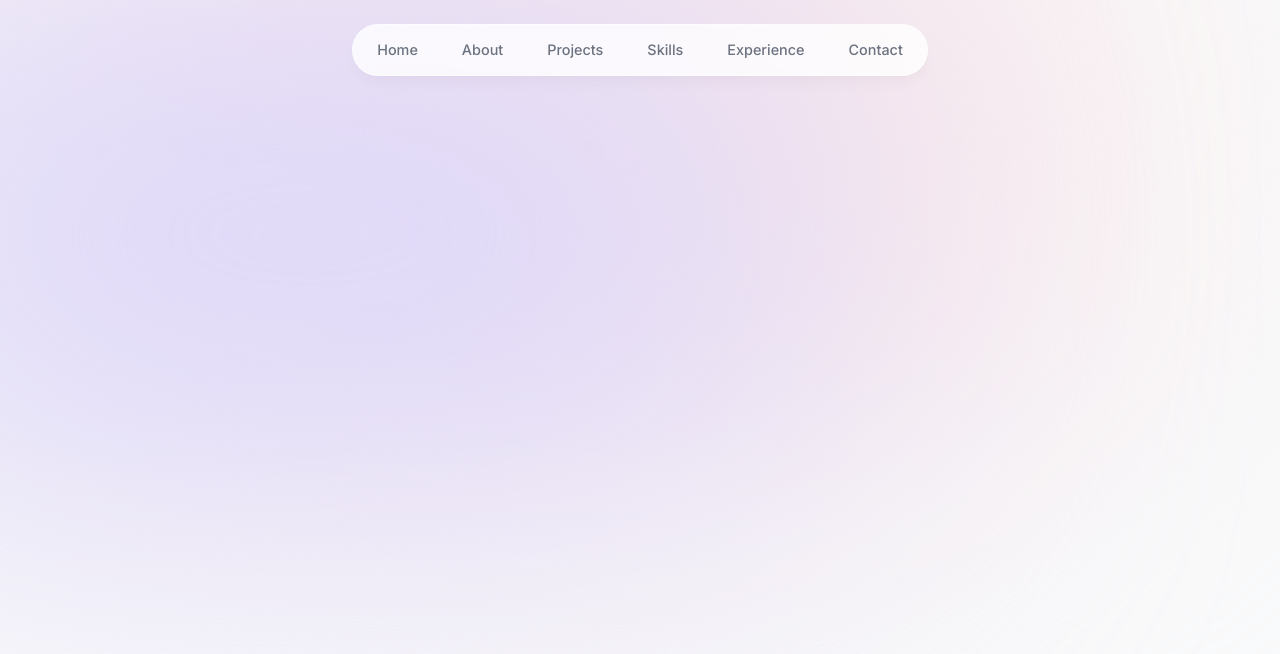
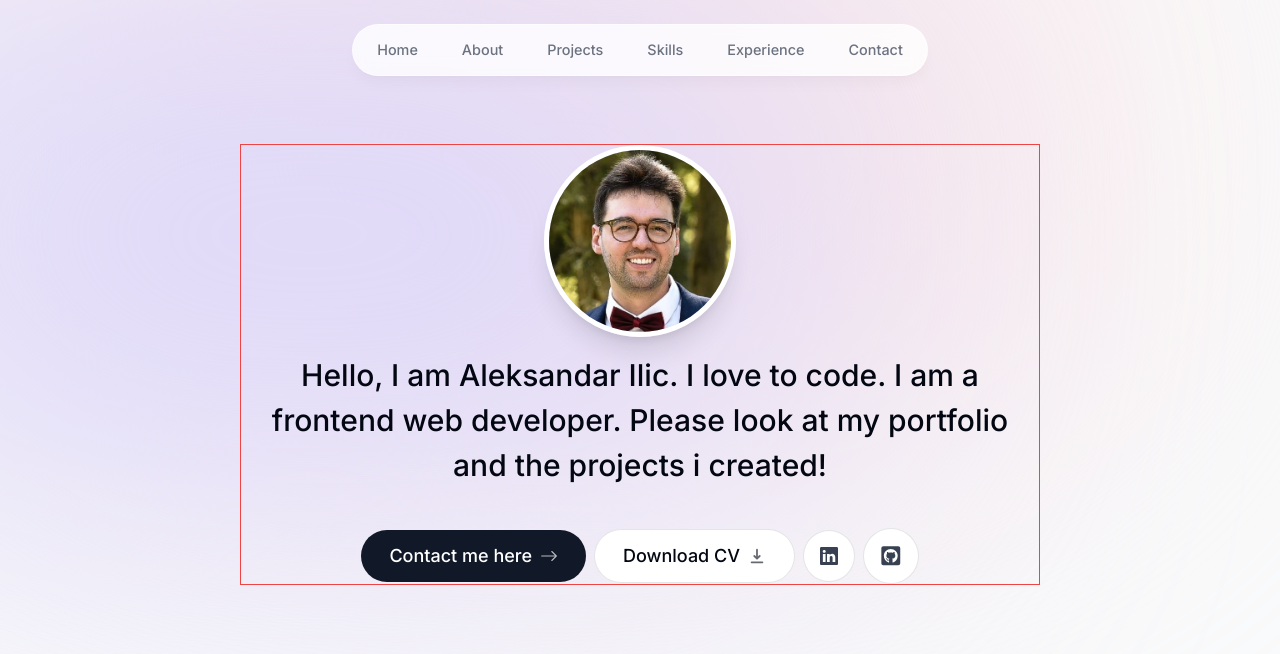
Before and after one commit to AleksandarI01/portfolio, a Next.js app: page / in a window 1280 px wide. Shown: the top 654 px of the page. Built offline with nearby package versions, Linux system fonts and the light colour scheme.

Commit message:
intro section created

```diff
--- a/app/layout.tsx
+++ b/app/layout.tsx
@@ -19,7 +19,7 @@ export default function RootLayout({
   return (
     <html lang="en">
       <body
-        className={`${inter.className} bg-gray-50 text-gray-950 relative h-[1000px]`}
+        className={`${inter.className} bg-gray-50 text-gray-950 relative h-[1000px] pt-28 sm:pt-36`}
       >
         <div className="bg-[#fbe2e3] absolute top-[-6rem] -z-10 right-[11rem] h-[31.25rem] w-[31.25rem] rounded-full blur-[10rem] sm:w-[68.75rem]"></div>
         <div className="bg-[#dbd7fb] absolute top-[-1rem] -z-10 left-[-35rem] h-[31.25rem] w-[50rem] rounded-full blur-[10rem] sm:w-[68.75rem] md:left-[-33rem] lg:left-[-28rem] xl:left-[-15rem] 2xl:left-[-5rem]"></div>
--- a/app/page.tsx
+++ b/app/page.tsx
@@ -1,3 +1,9 @@
+import Intro from "@/components/intro";
+
 export default function Home() {
-  return <main className=""></main>;
+  return (
+    <main className="flex flex-col items-center px-4">
+      <Intro />
+    </main>
+  );
 }
--- a/components/intro.tsx
+++ b/components/intro.tsx
@@ -1,9 +1,78 @@
+"use client";
+
 import React from "react";
+import { motion } from "framer-motion";
+
+import Image from "next/image";
+import Link from "next/link";
+
+import profileImg from "@/public/aleks.jpeg";
+
+import { BsArrowRight, BsLinkedin } from "react-icons/bs";
+import { HiDownload } from "react-icons/hi";
+import { FaGithubSquare } from "react-icons/fa";
 
 export default function Intro() {
   return (
-    <section>
-      <div className="flex items-center"></div>
+    <section className="border border-1 border-red-500 mb-28 max-w-[50rem] text-center sm:mb-0">
+      <div className="flex items-center justify-center">
+        <motion.div
+          initial={{ opacity: 0, scale: 0 }}
+          animate={{ opacity: 1, scale: 1 }}
+          transition={{ type: "spring", stiffness: 120 }}
+        >
+          <Image
+            className="h-48 w-48 rounded-full object-cover border-[0.35rem] border-white shadow-xl"
+            src={profileImg}
+            alt="Aleksandar Ilic profile picture"
+            width="200"
+            height="200"
+            quality="95"
+            priority={true}
+          />
+        </motion.div>
+      </div>
+      <motion.p
+        initial={{ opacity: 0, y: 100 }}
+        animate={{ opacity: 1, y: 0 }}
+        className="mb-10 mt-4 px-4 text-2xl font-medium !leading-[1.5] sm:text-3xl"
+      >
+        Hello, I am Aleksandar Ilic. I love to code. I am a frontend web
+        developer. Please look at my portfolio and the projects i created!
+      </motion.p>
+
+      <motion.div
+        initial={{ opacity: 0, y: 100 }}
+        animate={{ opacity: 1, y: 0 }}
+        transition={{ delay: 0.1 }}
+        className="flex flex-col sm:flex-row items-center justify-center gap-2 px-4 text-lg font-medium"
+      >
+        <Link
+          className="group flex items-center gap-2 bg-gray-900 text-white px-7 py-3 outline-none rounded-full focus:scale-110 hover:scale-110 hover:bg-gray-950 active:scale-105 transition"
+          href="#contact"
+        >
+          Contact me here
+          <BsArrowRight className="opacity-70 group-hover:translate-x-1 transition" />
+        </Link>
+        <a
+          className="group cursor-pointer flex items-center gap-2 bg-white px-7 py-3 rounded-full outline-none focus:scale-110 hover:scale-110 active:scale-105 transition border border-black/10"
+          href="/CV.pdf"
+          download={true}
+        >
+          Download CV{" "}
+          <HiDownload className="opacity-60 group-hover:opacity-100 transition" />
+        </a>
+        <a
+          className="cursor-pointer flex items-center gap-2 bg-white p-4 text-gray-700 rounded-full focus:scale-110 hover:scale-110 hover:text-gray-950 active:scale-105 transition border border-black/10"
+          href="https://linkedin.com/in/aleksandar-ilic-267a49260"
+          target="_blank"
+        >
+          <BsLinkedin />
+        </a>
+        <a className="cursor-pointer flex items-center gap-2 bg-white p-4 text-[1.35rem] text-gray-700 rounded-full focus:scale-110 hover:scale-110 hover:text-gray-950 active:scale-105 transition border border-black/10">
+          <FaGithubSquare />
+        </a>
+      </motion.div>
     </section>
   );
 }
```
Also changed, not shown: .eslintrc.json, public/aleks.jpeg (added).
